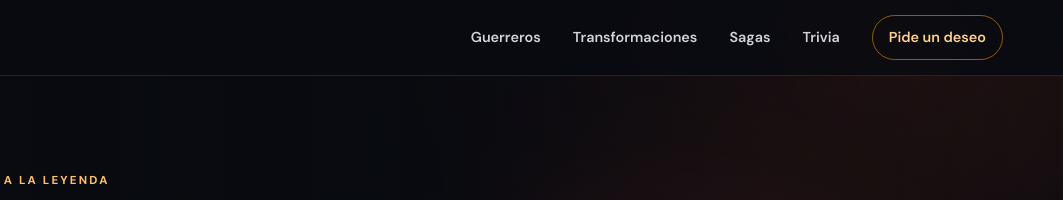
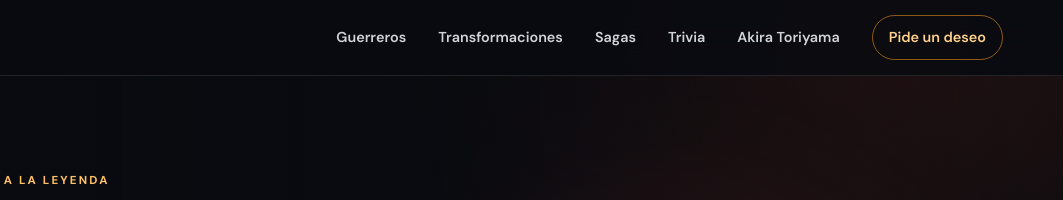
Before and after one commit to giruagent/dragonball-astro, an Astro site: page / in a window 1280 px wide. Shown: the top 200 px of the page, 217-1280 px from the left. Built offline with nearby package versions, Linux system fonts and the light colour scheme; Astro itself is replaced by a stand-in of ours; a web font is replaced by a local one.

Commit message:
feat: link Akira Toriyama tribute in main navigation (#7)
Co-authored-by: Giru Agent <agent@giru.local>

```diff
--- a/src/components/SiteHeader.astro
+++ b/src/components/SiteHeader.astro
@@ -1,7 +1,10 @@
+---
+const siteBase = `${import.meta.env.BASE_URL.replace(/\/$/, '')}/`;
+---
 <header class="site-header">
   <a class="brand" href="#top" aria-label="Dragon Ball, inicio"><span class="brand-orb" aria-hidden="true">★</span><span>DRAGON<span class="brand-accent">BALL</span></span></a>
   <button class="menu-toggle" type="button" aria-expanded="false" aria-controls="primary-navigation" aria-label="Abrir navegación"><span></span><span></span><span></span></button>
   <nav class="site-nav" id="primary-navigation" aria-label="Navegación principal">
-    <a href="#warriors">Guerreros</a><a href="#transformations">Transformaciones</a><a href="#sagas">Sagas</a><a href="#quiz">Trivia</a><a class="nav-cta" href="#top" data-shenron-entry>Pide un deseo</a>
+    <a href="#warriors">Guerreros</a><a href="#transformations">Transformaciones</a><a href="#sagas">Sagas</a><a href="#quiz">Trivia</a><a href={`${siteBase}akira-toriyama/`}>Akira Toriyama</a><a class="nav-cta" href="#top" data-shenron-entry>Pide un deseo</a>
   </nav>
 </header>
```
Also changed, not shown: test/site-navigation.test.js (added, +11 -0 lines).
